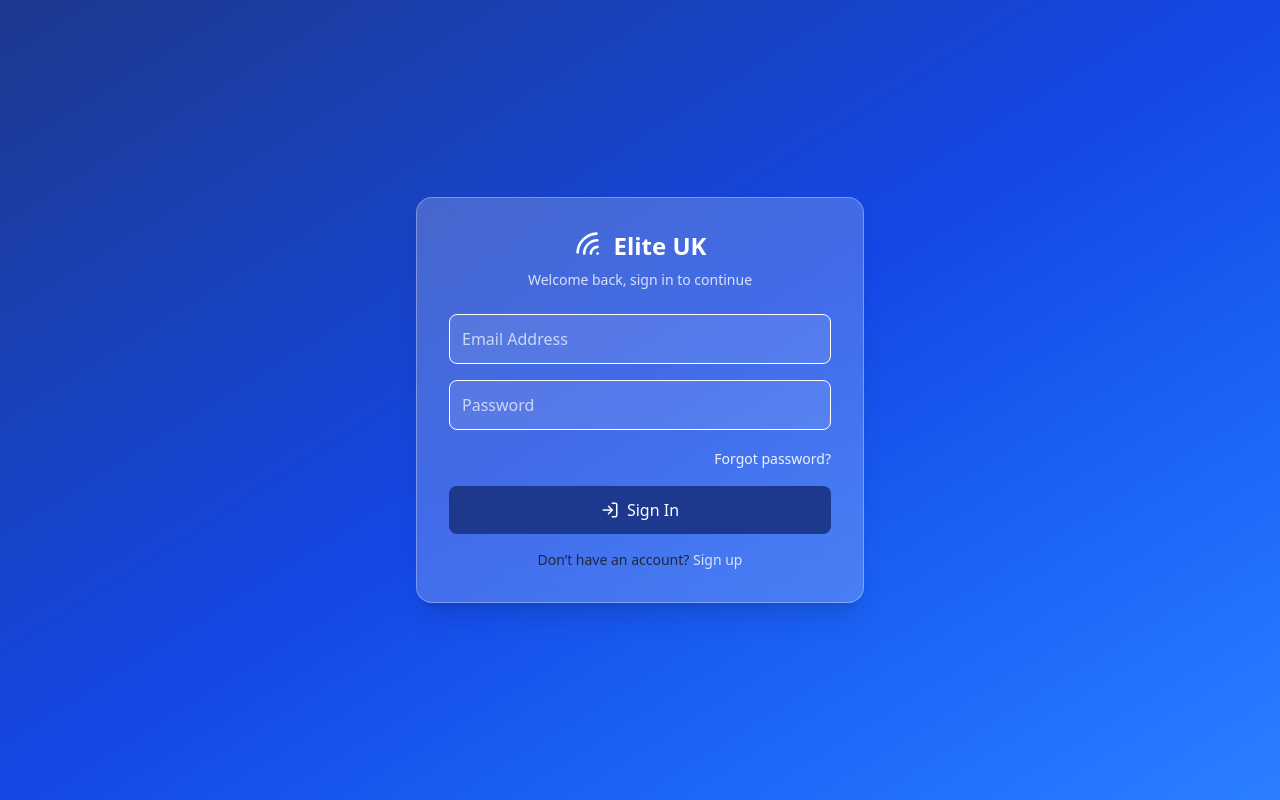
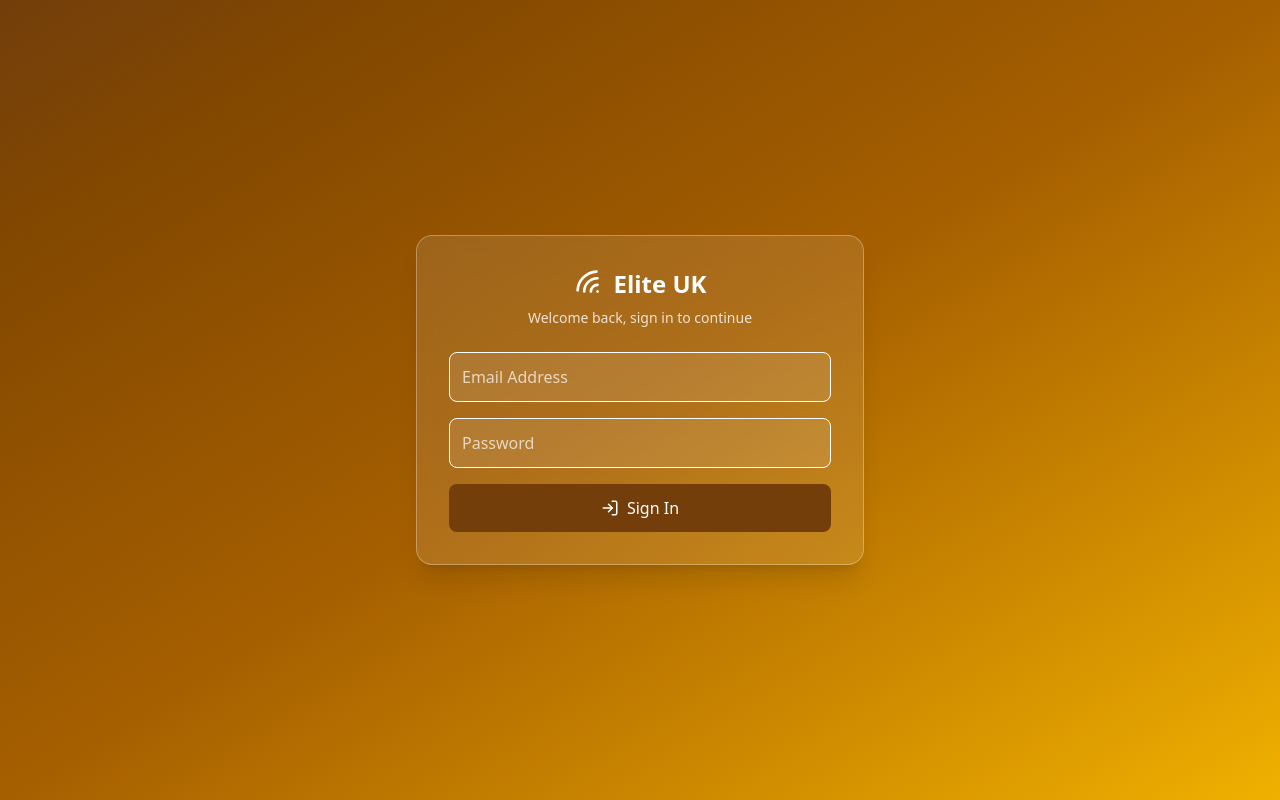
Before and after one commit to devvoraa2-gif/backend, a React (Vite) app: page /login in a window 1280 px wide. Built offline with nearby package versions, Linux system fonts and the light colour scheme.

Commit message:
auth handle

```diff
--- a/src/App.jsx
+++ b/src/App.jsx
@@ -3,12 +3,12 @@ import Admin from "./components/Admin/Admin";
 import Customers from "./components/Admin/Customers";
 import Dashboard from "./components/Admin/Dashboard";
 import Packages from "./components/Admin/Packages";
-import Signup from "./components/Auth/Signup/Signup";
+// import Signup from "./components/Auth/Signup/Signup";
 import Signin from "./components/Auth/Signin/Signin";
-import ConfirmEmail from "./components/Auth/ConfirmEmail";
+// import ConfirmEmail from "./components/Auth/ConfirmEmail";
 import ProtectedRoute from "./components/Auth/ProtectedRoute";
-import ForgotPassword from "./components/Auth/ForgotPassword";
-import ResetPassword from "./components/Auth/ResetPassword";
+// import ForgotPassword from "./components/Auth/ForgotPassword";
+// import ResetPassword from "./components/Auth/ResetPassword";
 import { LoaderProvider } from "./context/LoaderContext";
 import Calender from './components/Calender/Calender.jsx'
 
@@ -18,11 +18,11 @@ function App() {
     <LoaderProvider>
       <Routes>
         <Route path="/" element={<Navigate to="/admin" replace />} />
-        <Route path="/register" element={<Signup />} />
+        {/* <Route path="/register" element={<Signup />} /> */}
         <Route path="/login" element={<Signin />} />
-        <Route path="/confirm-email" element={<ConfirmEmail />} />
-        <Route path="/forgot-password" element={<ForgotPassword />} />
-        <Route path="/reset-password" element={<ResetPassword />} />
+        {/* <Route path="/confirm-email" element={<ConfirmEmail />} /> */}
+        {/* <Route path="/forgot-password" element={<ForgotPassword />} /> */}
+        {/* <Route path="/reset-password" element={<ResetPassword />} />    */}
 
 
         {/* Admin protected */}
--- a/src/components/Admin/UserMenu.jsx
+++ b/src/components/Admin/UserMenu.jsx
@@ -33,7 +33,7 @@ const UserMenu = () => {
       {/* Trigger */}
       <button
         onClick={() => setOpen(!open)}
-        className="flex items-center space-x-2 bg-main text-white px-4 py-2 rounded-full hover:bg-secondary"
+        className="flex items-center space-x-2 bg-main text-white px-1 py-2 rounded-full hover:bg-secondary"
       >
         <User className="h-5 w-5" />
         <span>{user["http://schemas.xmlsoap.org/ws/2005/05/identity/claims/name"] || "User"}</span>
--- a/src/components/Auth/Signin/Signin.jsx
+++ b/src/components/Auth/Signin/Signin.jsx
@@ -44,16 +44,16 @@ const Signin = () => {
       initial={{ opacity: 0, y: 40 }}
       animate={{ opacity: 1, y: 0 }}
       transition={{ duration: 0.6 }}
-      className="flex items-center justify-center min-h-screen bg-gradient-to-br from-blue-900 via-blue-700 to-blue-500"
+      className="flex items-center justify-center min-h-screen bg-gradient-to-br from-yellow-900 via-yellow-700 to-yellow-500"
     >
-      <div className="w-full max-w-md bg-white/20 backdrop-blur-lg p-8 rounded-2xl shadow-xl border border-white/30">
+      <div className="w-full max-w-md bg-white/10 backdrop-blur-lg p-8 rounded-2xl shadow-xl border border-white/30">
 
         <div className="flex flex-col items-center text-center mb-6">
           {/* Icon + Company Name */}
           <div className="flex items-center gap-2">
             <Wifi
               size={32}
-              className="text-white transform -rotate-45 transition-colors duration-300 hover:text-[#D9F266]"
+              className="text-white transform -rotate-45 transition-colors duration-300 hover:text-yellow-500"
             />
             <span className="text-2xl font-bold text-white">Elite UK</span>
           </div>
@@ -72,7 +72,7 @@ const Signin = () => {
             value={form.Email}
             onChange={handleChange}
             required
-            className="w-full p-3 border border-white rounded-lg bg-white/10 text-white placeholder-white/70 focus:outline-none focus:ring-2 focus:ring-blue-400"
+            className="w-full p-3 border border-white rounded-lg bg-white/10 text-white placeholder-white/70 focus:outline-none focus:ring-2 focus:ring-yellow-400"
           />
 
           <input
@@ -82,23 +82,23 @@ const Signin = () => {
             value={form.Password}
             onChange={handleChange}
             required
-            className="w-full p-3 border border-white rounded-lg bg-white/10 text-white placeholder-white/70 focus:outline-none focus:ring-2 focus:ring-blue-400"
+            className="w-full p-3 border border-white rounded-lg bg-white/10 text-white placeholder-white/70 focus:outline-none focus:ring-2 focus:ring-yellow-400"
           />
 
           {/* Forgot password link */}
-          <div className="text-right">
+          {/* <div className="text-right">
             <Link
               to="/forgot-password"
               className="text-sm text-white opacity-90 hover:underline"
             >
               Forgot password?
             </Link>
-          </div>
+          </div> */}
 
           <button
             type="submit"
             disabled={loading}
-            className="flex items-center justify-center w-full bg-blue-900 text-white p-3 rounded-lg hover:bg-blue-700 transition-all duration-200 disabled:opacity-70"
+            className="flex items-center justify-center w-full bg-yellow-900 text-white p-3 rounded-lg hover:bg-yellow-700 transition-all duration-200 disabled:opacity-70"
           >
             {loading ? (
               <>
@@ -114,7 +114,7 @@ const Signin = () => {
 
         {error && <p className="text-red-600 text-sm mt-3">{error}</p>}
 
-        <p className="text-sm text-gray-800 mt-4 text-center">
+        {/* <p className="text-sm text-gray-800 mt-4 text-center">
           Don’t have an account?{" "}
           <Link
             to="/register"
@@ -122,7 +122,7 @@ const Signin = () => {
           >
             Sign up
           </Link>
-        </p>
+        </p> */}
       </div>
     </motion.div>
   );
```
